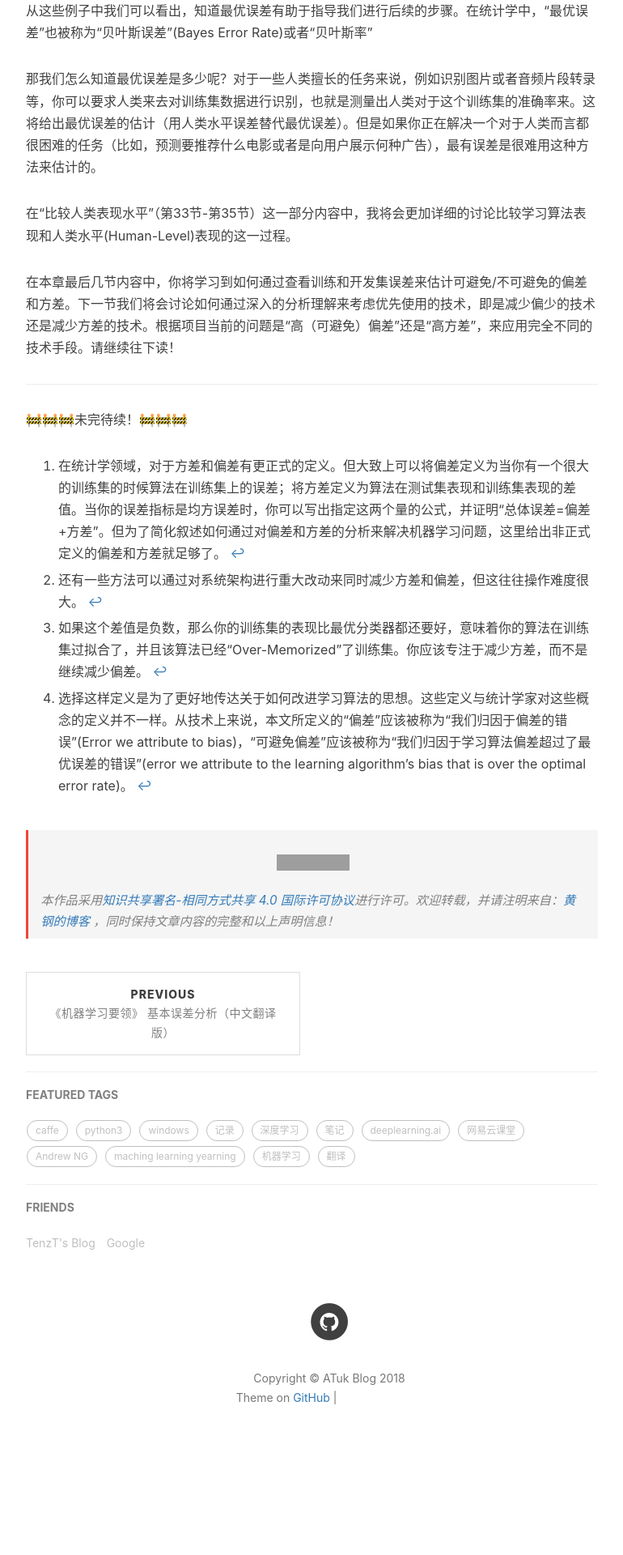
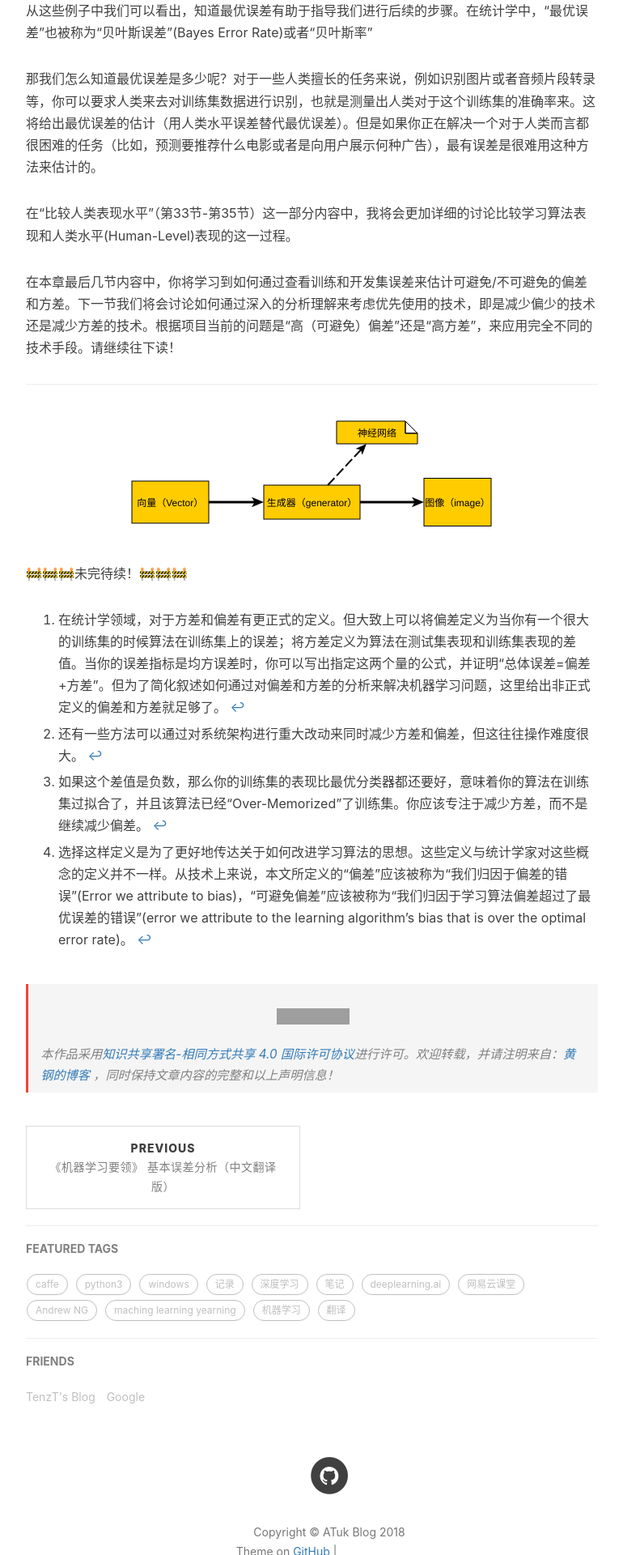
Before and after one commit to AlbertHG/alberthg.github.io, a Jekyll site: the page built from _posts/2018-05-02-machine-learning-yearning-c4.md, in a window 1280 px wide. Shown: the part 4480-6400 px from the top of the page at 81% size, without its empty margins (233-1003 px from the left). Built offline with Jekyll 4.4.1, drawn with Linux system fonts in a browser that asks for light colours; nearby versions of some CDN libraries; comment, search, counter and statistics services are not loaded; before the commit the page ends 6310 px from its top, so only the background shows below that; grey boxes are pictures that could not be loaded.

Commit message:
test svg images

```diff
--- a/_layouts/default.html
+++ b/_layouts/default.html
@@ -17,7 +17,8 @@
 <img src="/img/apple-touch-icon.png" width="0" height="0" />
 <!-- Migrate from head to bottom, no longer block render and still work -->
 
-
 </body>
 
+
+
 </html>
--- a/_posts/2018-05-02-machine-learning-yearning-c4.md
+++ b/_posts/2018-05-02-machine-learning-yearning-c4.md
@@ -123,5 +123,7 @@
 
 ---
 
+![](https://raw.githubusercontent.com/AlbertHG/alberthg.github.io/master/makedown_img/1.svg)
+
 
 🚧🚧🚧未完待续！🚧🚧🚧
```
Also changed, not shown: img/gan1.jpg (added), makedown_img/1.svg (added).
